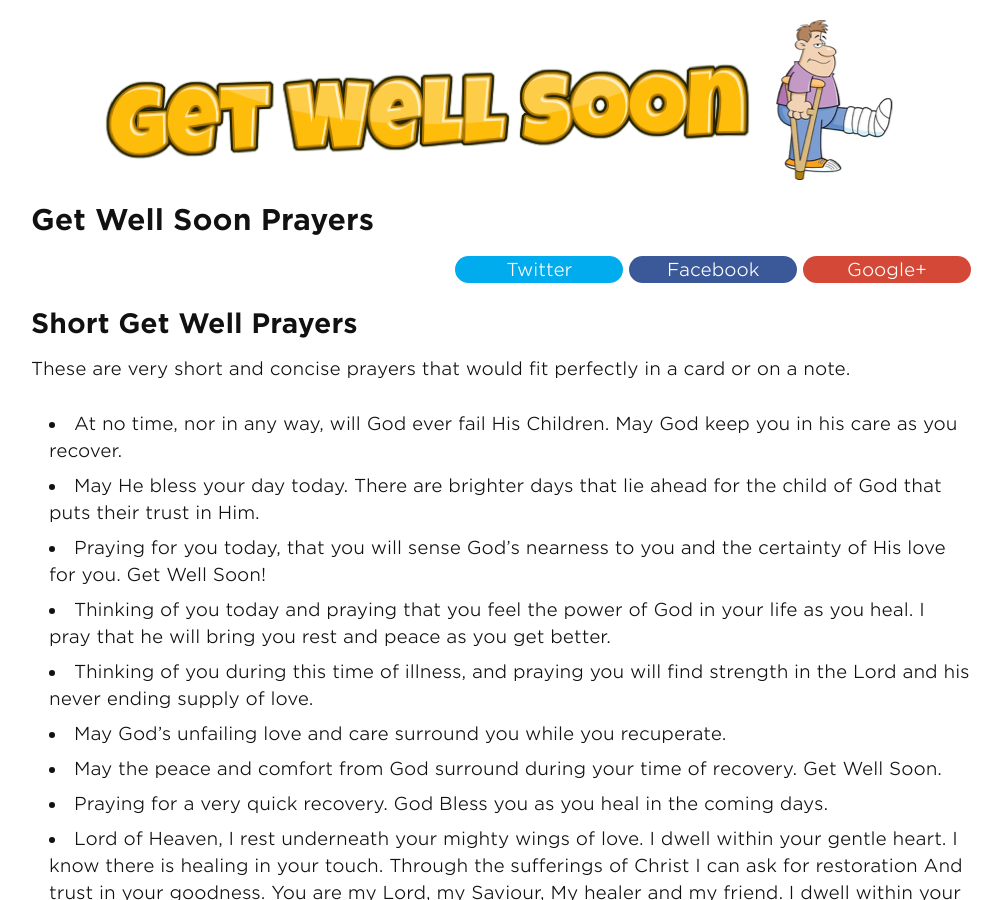
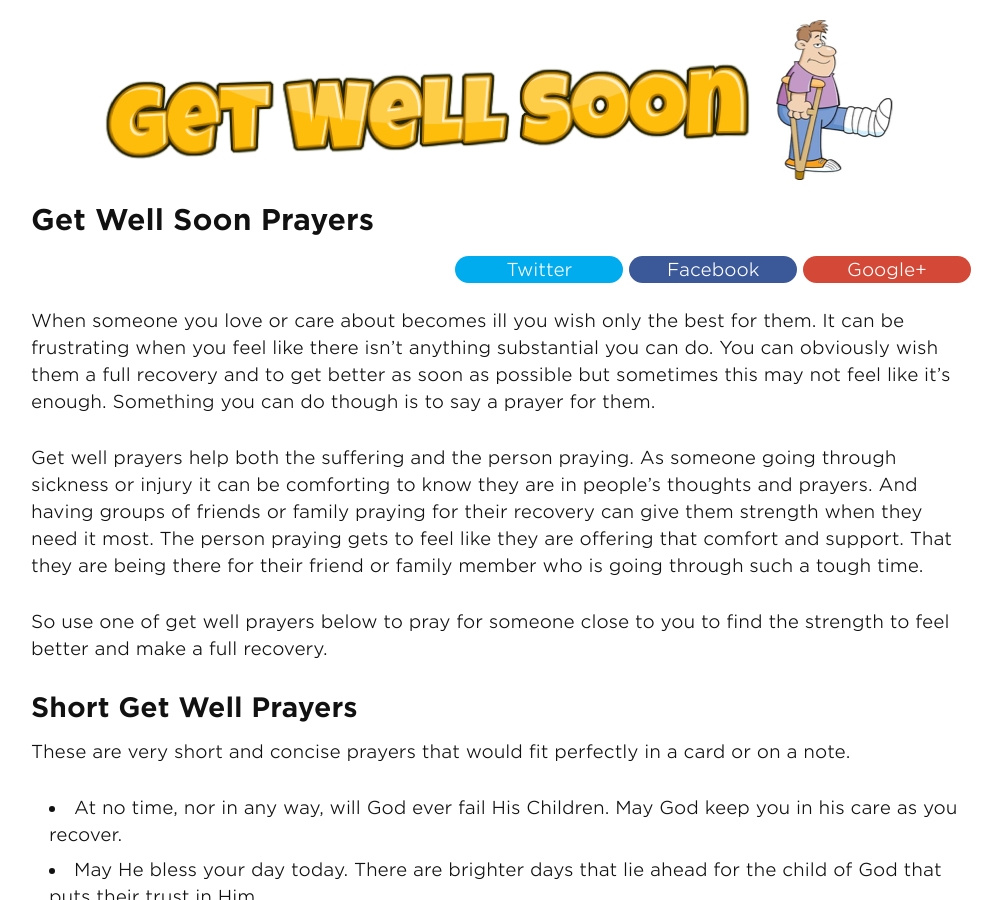
Before and after one commit to andyml123/andyml123.github.io, a Jekyll site: the page built from get-well-prayers.md, in a window 1280 px wide and 900 px high. Shown: the whole window, without its empty margins (139-1141 px from the left). Built offline with Jekyll 4.4.1, drawn with Linux system fonts in a browser that asks for light colours.

Commit message:
Update get-well-prayers.md

```diff
--- a/get-well-prayers.md
+++ b/get-well-prayers.md
@@ -12,6 +12,12 @@ categories:
   - navbottom
 published: true
 ---
+When someone you love or care about becomes ill you wish only the best for them. It can be frustrating when you feel like there isn't anything substantial you can do. You can obviously wish them a full recovery and to get better as soon as possible but sometimes this may not feel like it's enough. Something you can do though is to say a prayer for them.
+
+Get well prayers help both the suffering and the person praying. As someone going through sickness or injury it can be comforting to know they are in people's thoughts and prayers. And having groups of friends or family praying for their recovery can give them strength when they need it most. The person praying gets to feel like they are offering that comfort and support. That they are being there for their friend or family member who is going through such a tough time.
+
+So use one of get well prayers below to pray for someone close to you to find the strength to feel better and make a full recovery.
+
 <h2>Short Get Well Prayers</h2>
 
 These are very short and concise prayers that would fit perfectly in a card or on a note.
```
